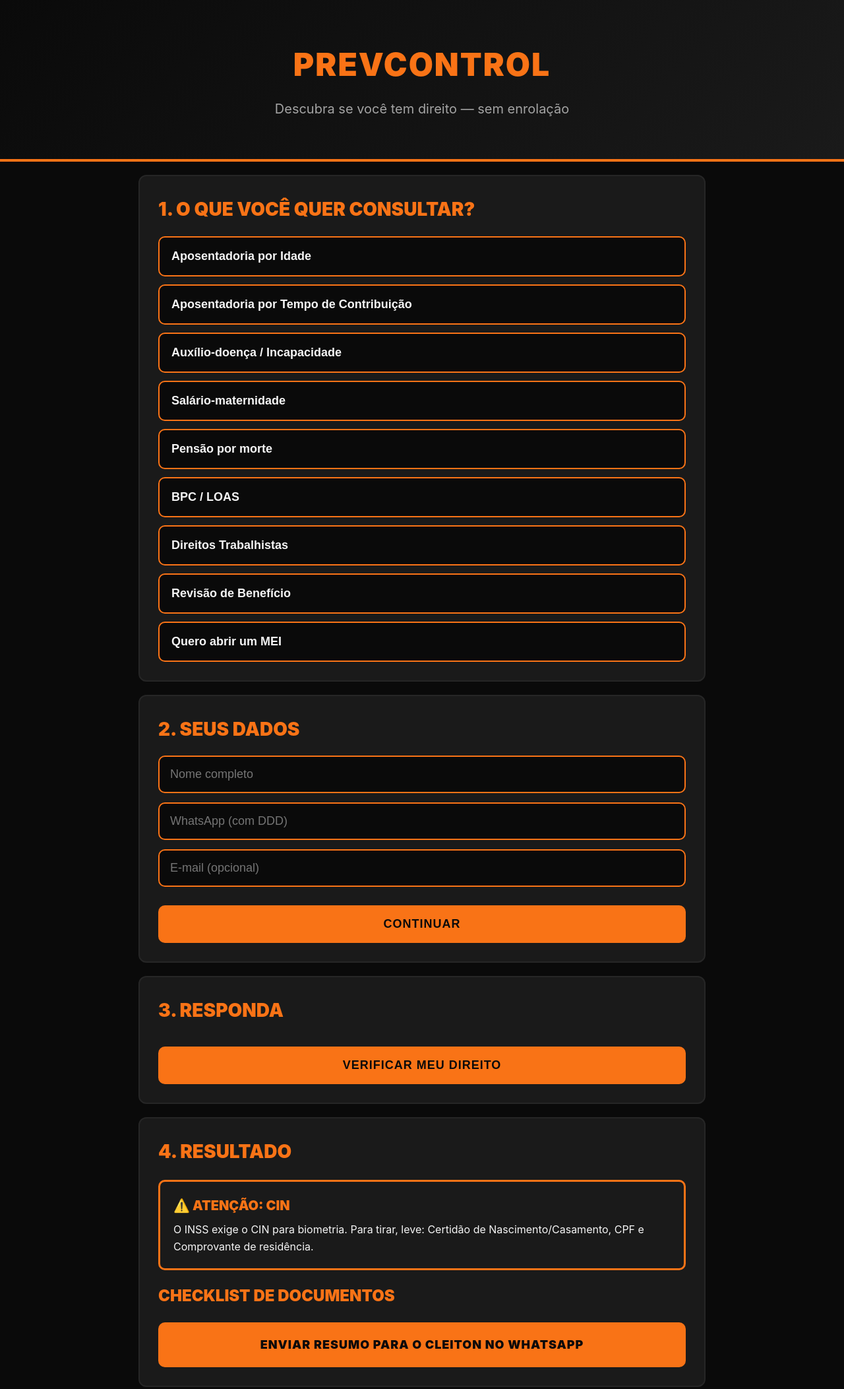
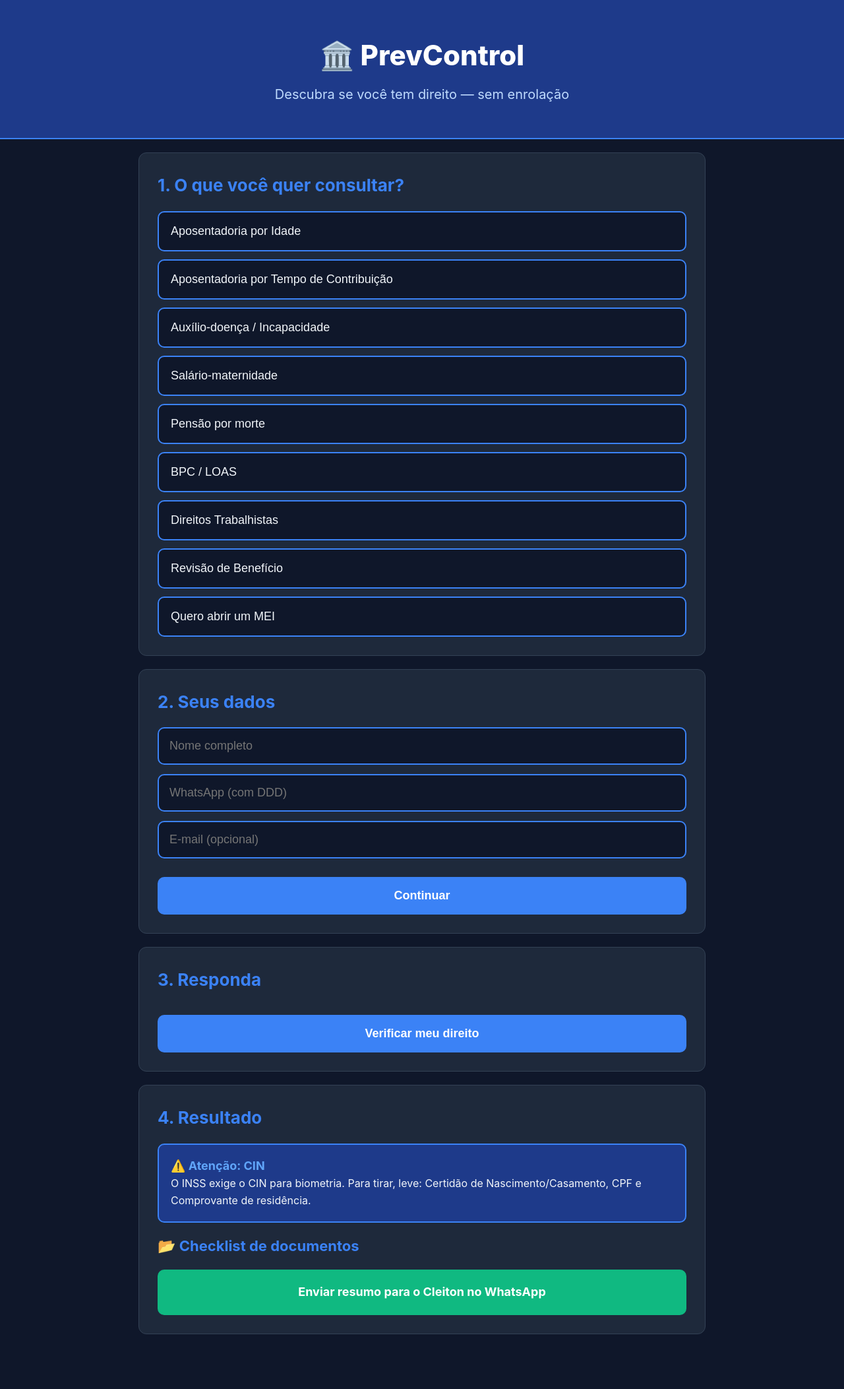
Before and after one commit to FamiliaHDMicro/PreviControl, a plain HTML site: page index.html in a window 1280 px wide. Shown: the whole page at 66% size. After the commit the page ends 2062 px from the top, so only its background shows below. Drawn offline with Linux system fonts and the light colour scheme.

Commit message:
Update index.html

```diff
--- a/index.html
+++ b/index.html
@@ -3,33 +3,33 @@
 <head>
 <meta charset="UTF-8">
 <meta name="viewport" content="width=device-width, initial-scale=1.0">
-<title>PrevControl</title>
+<title>PrevControl — Consulta Rápida</title>
 <style>
 *{margin:0;padding:0;box-sizing:border-box}
-body{font-family:-apple-system,Segoe UI,sans-serif;background:#0a0a0a;color:#f5f5f5;line-height:1.6}
-.banner{background:linear-gradient(135deg,#0a0a0a 0%,#1a1a1a 100%);padding:60px 20px;text-align:center;border-bottom:4px solid #f97316}
-.banner h1{color:#f97316;font-size:48px;font-weight:900;margin-bottom:12px;text-transform:uppercase;letter-spacing:2px}
-.banner p{color:#a3a3a3;font-size:20px}
+body{font-family:-apple-system,Segoe UI,sans-serif;background:#0f172a;color:#f1f5f9;line-height:1.6}
+.banner{background:#1e3a8a;padding:50px 20px;text-align:center;border-bottom:2px solid #3b82f6}
+.banner h1{color:#fff;font-size:42px;font-weight:800;margin-bottom:10px}
+.banner p{color:#bfdbfe;font-size:20px}
 .container{max-width:900px;margin:0 auto;padding:20px}
-.card{background:#1a1a1a;border-radius:12px;padding:28px;margin-bottom:20px;border:2px solid #262626}
-.card h2{color:#f97316;font-size:28px;font-weight:900;margin-bottom:18px;text-transform:uppercase}
-.btn{background:#f97316;color:#0a0a0a;border:none;padding:18px;border-radius:10px;font-size:18px;font-weight:900;cursor:pointer;width:100%;margin-top:14px;text-transform:uppercase;letter-spacing:1px;transition:all 0.2s}
-.btn:hover{background:#ea580c}
+.card{background:#1e293b;border-radius:12px;padding:28px;margin-bottom:20px;border:1px solid #334155}
+.card h2{color:#3b82f6;font-size:26px;font-weight:700;margin-bottom:18px}
+.btn{background:#3b82f6;color:#fff;border:none;padding:18px;border-radius:10px;font-size:18px;font-weight:700;cursor:pointer;width:100%;margin-top:14px;transition:all 0.2s}
+.btn:hover{background:#2563eb}
 .btn-grid{display:grid;gap:12px}
-.btn-option{background:#0a0a0a;border:2px solid #f97316;color:#f5f5f5;padding:18px;border-radius:10px;font-size:18px;text-align:left;cursor:pointer;font-weight:600}
-.btn-option:hover,.btn-option.selected{background:#f97316;color:#0a0a0a}
-input,select{width:100%;padding:16px;border:2px solid #f97316;border-radius:10px;font-size:18px;margin-bottom:14px;background:#0a0a0a;color:#f5f5f5}
-input:focus,select:focus{outline:none;border-color:#fb923c}
-.checklist-item{display:flex;align-items:center;gap:12px;padding:14px 0;border-bottom:1px solid #262626;font-size:18px}
-.checklist-item input{width:22px;height:22px;accent-color:#f97316}
-.cin-alert{background:#1a1a1a;border:3px solid #f97316;border-radius:10px;padding:20px;margin:20px 0}
-.cin-alert strong{color:#f97316;font-size:20px;font-weight:900;text-transform:uppercase}
-.whatsapp{background:#f97316;color:#0a0a0a;padding:20px;border-radius:10px;text-align:center;font-size:18px;font-weight:900;text-decoration:none;display:block;margin-top:20px;text-transform:uppercase;letter-spacing:1px}
+.btn-option{background:#0f172a;border:2px solid #3b82f6;color:#f1f5f9;padding:18px;border-radius:10px;font-size:18px;text-align:left;cursor:pointer}
+.btn-option:hover,.btn-option.selected{background:#3b82f6;color:#fff}
+input,select{width:100%;padding:16px;border:2px solid #3b82f6;border-radius:10px;font-size:18px;margin-bottom:14px;background:#0f172a;color:#f1f5f9}
+input:focus,select:focus{outline:none;border-color:#60a5fa}
+.checklist-item{display:flex;align-items:center;gap:12px;padding:14px 0;border-bottom:1px solid #334155;font-size:18px}
+.checklist-item input{width:22px;height:22px}
+.cin-alert{background:#1e3a8a;border:2px solid #3b82f6;border-radius:10px;padding:18px;margin:18px 0}
+.cin-alert strong{color:#60a5fa;font-size:18px}
+.whatsapp{background:#10b981;color:#fff;padding:20px;border-radius:10px;text-align:center;font-size:18px;font-weight:700;text-decoration:none;display:block;margin-top:18px}
 </style>
 </head>
 <body>
 <div class="banner">
-<h1>PrevControl</h1>
+<h1>🏛️ PrevControl</h1>
 <p>Descubra se você tem direito — sem enrolação</p>
 </div>
 <div class="container">
@@ -54,9 +54,9 @@
 <div id="result"></div>
 <div class="cin-alert">
 <strong>⚠️ Atenção: CIN</strong>
-<p style="color:#f5f5f5;margin-top:8px">O INSS exige o CIN para biometria. Para tirar, leve: Certidão de Nascimento/Casamento, CPF e Comprovante de residência.</p>
+<p>O INSS exige o CIN para biometria. Para tirar, leve: Certidão de Nascimento/Casamento, CPF e Comprovante de residência.</p>
 </div>
-<h3 style="color:#f97316;margin-top:20px;font-size:24px;font-weight:900;text-transform:uppercase"> Checklist de documentos</h3>
+<h3 style="color:#3b82f6;margin-top:18px;font-size:22px">📂 Checklist de documentos</h3>
 <div id="checklist"></div>
 <a href="#" class="whatsapp" id="waLink">Enviar resumo para o Cleiton no WhatsApp</a>
 </div>
@@ -94,7 +94,7 @@
 const name=document.getElementById('name').value;
 const phone=document.getElementById('phone').value;
 if(!name||!phone){alert('Preencha nome e WhatsApp');return}
-document.getElementById('result').innerHTML='<div style="background:#1a1a1a;padding:20px;border-radius:10px;border-left:4px solid #f97316"><h3 style="color:#f97316;font-size:24px;font-weight:900;text-transform:uppercase">✅ Provável Direito</h3><p style="font-size:18px;color:#f5f5f5;margin-top:8px">Você atende aos critérios básicos. O Cleiton vai analisar seu caso.</p></div>';
+document.getElementById('result').innerHTML='<div style="background:#1e3a8a;padding:20px;border-radius:10px;border-left:4px solid #3b82f6"><h3 style="color:#60a5fa;font-size:22px">✅ Provável Direito</h3><p style="font-size:18px">Você atende aos critérios básicos. O Cleiton vai analisar seu caso.</p></div>';
 const d=docs[selected]||['RG ou CIN','CPF','Carteira de Trabalho'];
 const cl=document.getElementById('checklist');
 cl.innerHTML='';
```
